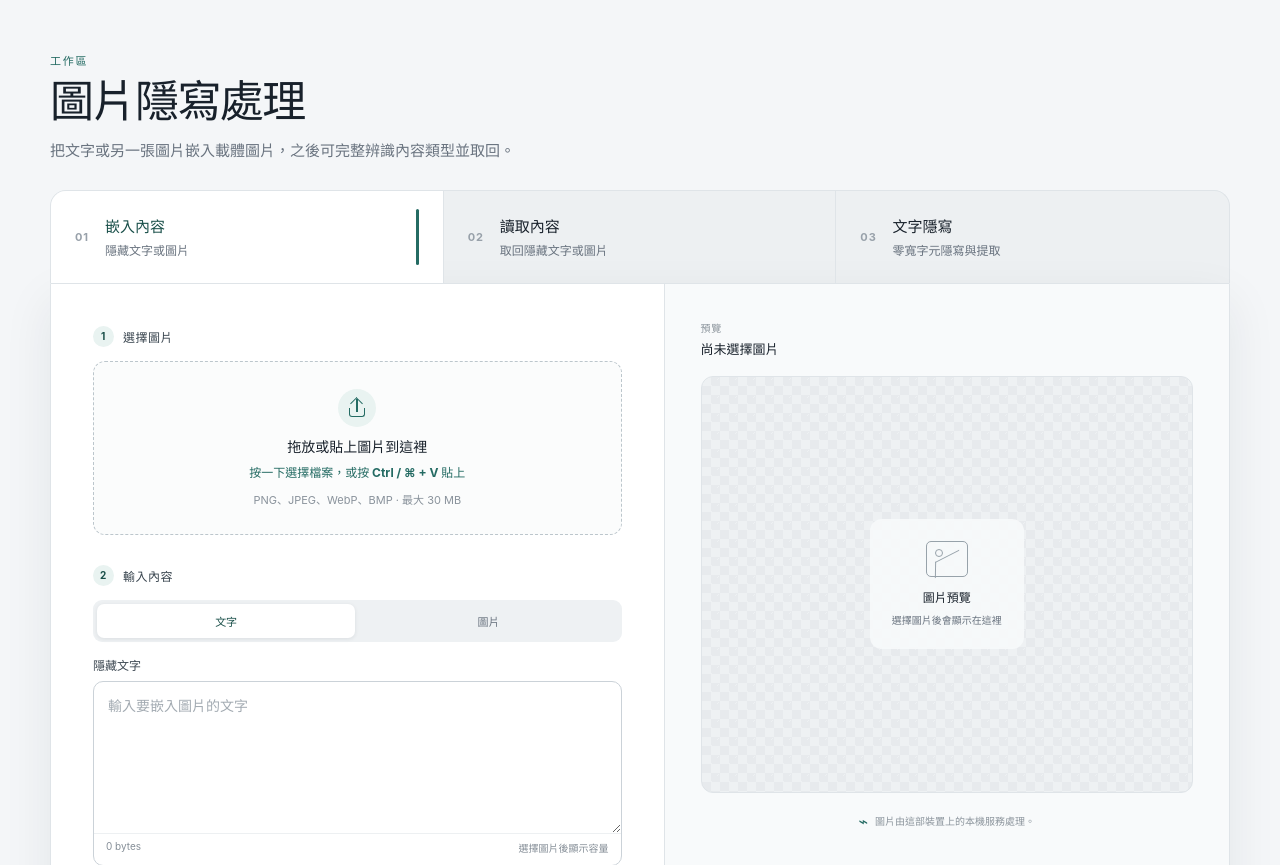
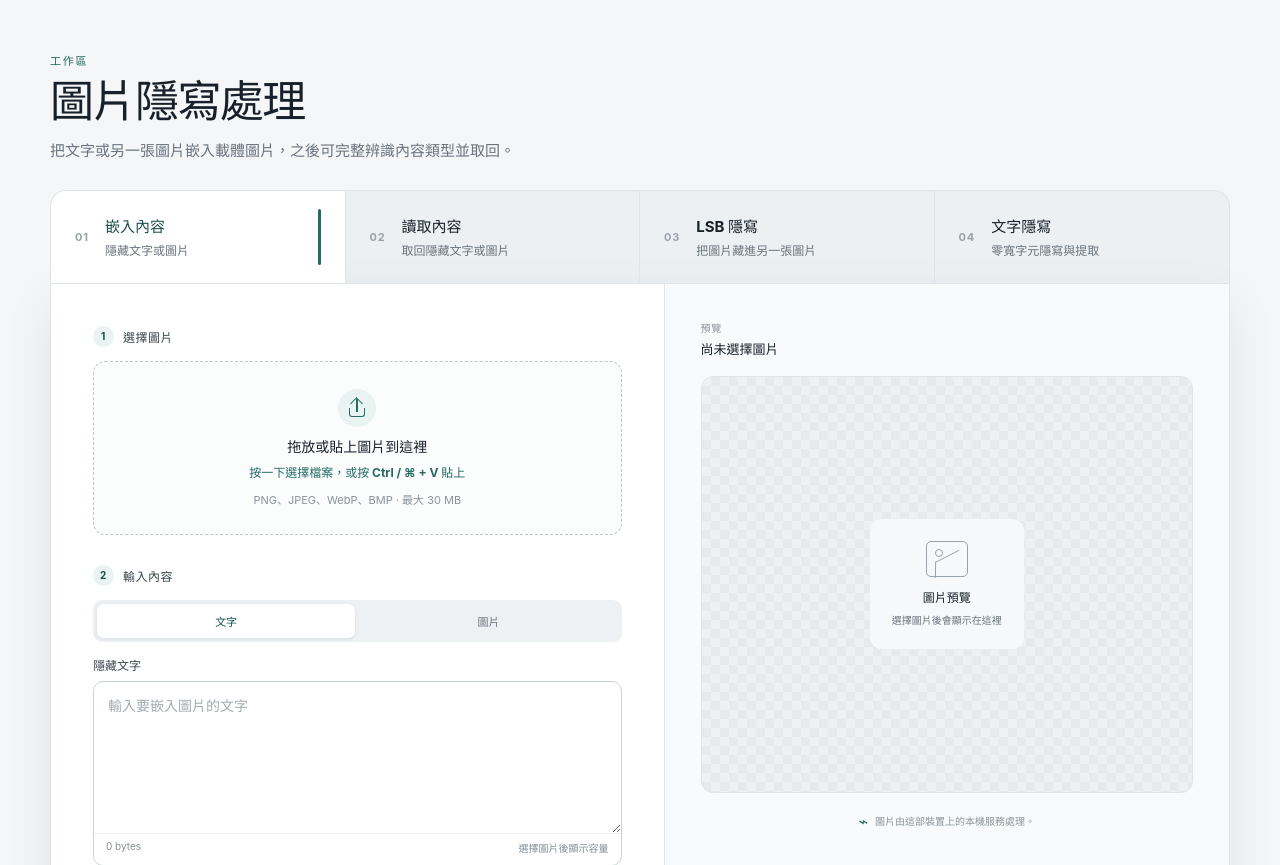
Before and after one commit to asdeq20062/ghostink, a Flask app: page / in a window 1280 px wide. Shown: the part 72-937 px from the top of the page. Run offline with Flask 3, Linux system fonts and the light colour scheme; some libraries are stand-ins or nearby versions.

Commit message:
Implement LSB image steganography functionality in the watermarking application. Add API endpoints for calculating capacity, embedding, and extracting hidden images using LSB technique. Enhance the UI with a dedicated LSB workspace, including file selection, error handling, and preview features. Update CSS for new layout elements and modify JavaScript to manage LSB state and interactions. Add tests to verify LSB functionality and ensure proper handling of image payloads.

```diff
--- a/app.py
+++ b/app.py
@@ -12,6 +12,11 @@ from tempfile import TemporaryDirectory
 from flask import Flask, jsonify, render_template, request, send_file
 from PIL import Image
 
+from lsb_steg import (
+    capacity_from_image as lsb_capacity_from_image,
+    embed_image as lsb_embed_image,
+    extract_image as lsb_extract_image,
+)
 from robust_steg import (
     DEFAULT_REDUNDANCY,
     DEFAULT_STRENGTH,
@@ -196,6 +201,53 @@ def extract():
     )
 
 
+@app.post("/api/lsb/capacity")
+def lsb_capacity():
+    data, _, _ = _uploaded_image()
+    result = lsb_capacity_from_image(data)
+    return jsonify(
+        width=result.width,
+        height=result.height,
+        channel_bits=result.channel_bits,
+        max_payload_bytes=result.max_payload_bytes,
+    )
+
+
+@app.post("/api/lsb/embed")
+def lsb_embed():
+    carrier_data, original_name, _ = _uploaded_image()
+    secret_data, _, _ = _uploaded_hidden_image()
+    result = lsb_embed_image(carrier_data, secret_data)
+    output = io.BytesIO(result.image_bytes)
+    stem = Path(original_name).stem or "image"
+    response = send_file(
+        output,
+        mimetype="image/png",
+        as_attachment=True,
+        download_name=f"{stem}_lsb.png",
+    )
+    response.headers["X-Capacity-Bytes"] = str(result.capacity.max_payload_bytes)
+    response.headers["X-Hidden-Image-Size"] = f"{result.width}x{result.height}"
+    response.headers["X-Hidden-Image-Bytes"] = str(result.payload_bytes)
+    response.headers["Cache-Control"] = "no-store"
+    return response
+
+
+@app.post("/api/lsb/extract")
+def lsb_extract():
+    stego_data, _, _ = _uploaded_image()
+    result = lsb_extract_image(stego_data)
+    response = send_file(
+        io.BytesIO(result.image_bytes),
+        mimetype="image/png",
+        as_attachment=True,
+        download_name="lsb-hidden-image.png",
+    )
+    response.headers["X-Hidden-Image-Size"] = f"{result.width}x{result.height}"
+    response.headers["Cache-Control"] = "no-store"
+    return response
+
+
 @app.errorhandler(StegError)
 def handle_steg_error(error: StegError):
     return jsonify(error=str(error)), 400
--- a/static/app.css
+++ b/static/app.css
@@ -80,7 +80,7 @@ button { color: inherit; }
 
 .mode-tabs {
   display: grid;
-  grid-template-columns: repeat(3, 1fr);
+  grid-template-columns: repeat(4, 1fr);
   border: 1px solid var(--line);
   border-bottom: 0;
   border-radius: 16px 16px 0 0;
@@ -130,8 +130,8 @@ button { color: inherit; }
 .payload-switch { display: grid; grid-template-columns: 1fr 1fr; gap: 4px; margin-bottom: 14px; padding: 4px; border-radius: 9px; background: #eef1f3; }
 .payload-tab { height: 34px; border: 0; border-radius: 7px; background: transparent; color: var(--muted); font-size: 11px; font-weight: 750; cursor: pointer; }
 .payload-tab.active { background: white; color: var(--accent-dark); box-shadow: 0 1px 4px rgba(24, 33, 43, .09); }
-.zero-width-tab { height: 34px; border: 0; border-radius: 7px; background: transparent; color: var(--muted); font-size: 11px; font-weight: 750; cursor: pointer; }
-.zero-width-tab.active { background: white; color: var(--accent-dark); box-shadow: 0 1px 4px rgba(24, 33, 43, .09); }
+.zero-width-tab, .lsb-action-tab { height: 34px; border: 0; border-radius: 7px; background: transparent; color: var(--muted); font-size: 11px; font-weight: 750; cursor: pointer; }
+.zero-width-tab.active, .lsb-action-tab.active { background: white; color: var(--accent-dark); box-shadow: 0 1px 4px rgba(24, 33, 43, .09); }
 .hidden-image-picker { min-height: 82px; display: flex; align-items: center; gap: 13px; padding: 11px; border: 1px dashed var(--line-strong); border-radius: 10px; background: #fbfcfc; cursor: pointer; }
 .hidden-image-picker:hover { border-color: var(--accent); background: #f3f8f7; }
 .hidden-image-picker input { position: absolute; width: 1px; height: 1px; opacity: 0; }
@@ -283,6 +283,13 @@ select:focus { border-color: var(--accent); box-shadow: 0 0 0 3px var(--accent-s
 .zero-width-note strong { font-size: 11px; }
 .zero-width-note p { margin: 5px 0 0; color: #66757c; font-size: 10px; line-height: 1.55; }
 
+.lsb-workspace { min-height: 650px; }
+.lsb-dropzone { min-height: 156px; }
+.section-label > b { font-size: inherit; font-weight: inherit; }
+.lsb-warning { margin-top: 24px; padding: 14px; border-left: 3px solid #d1aa61; border-radius: 0 8px 8px 0; background: #fff8e8; }
+.lsb-warning strong { color: #695124; font-size: 11px; }
+.lsb-warning p { margin: 5px 0 0; color: #756b56; font-size: 10px; line-height: 1.55; }
+
 .toast { position: fixed; left: 50%; bottom: 28px; z-index: 20; transform: translateX(-50%); max-width: calc(100% - 32px); padding: 11px 16px; border-radius: 9px; background: #1e2931; color: white; box-shadow: 0 12px 35px rgba(0,0,0,.18); font-size: 12px; }
 .sr-only { position: absolute; width: 1px; height: 1px; padding: 0; margin: -1px; overflow: hidden; clip: rect(0, 0, 0, 0); white-space: nowrap; border: 0; }
 [hidden] { display: none !important; }
--- a/static/app.js
+++ b/static/app.js
@@ -28,6 +28,17 @@ const keyInput = $("#key");
 const resultCard = $("#result-card");
 const zeroWidthForm = $("#zero-width-form");
 let zeroWidthMode = "hide";
+const lsbState = {
+  mode: "embed",
+  carrierFile: null,
+  carrierObjectUrl: null,
+  secretFile: null,
+  secretObjectUrl: null,
+  resultObjectUrl: null,
+  resultFilename: null,
+  capacity: null,
+  busy: false,
+};
 const supportedImageTypes = new Set(["image/png", "image/jpeg", "image/webp", "image/bmp", "image/x-ms-bmp"]);
 const pastedImageExtensions = {
   "image/png": "png",
@@ -119,13 +130,19 @@ function setMode(mode) {
     tab.setAttribute("aria-selected", String(active));
   });
   const isZeroWidth = mode === "zero-width";
-  $("#image-workspace").hidden = isZeroWidth;
+  const isLsb = mode === "lsb";
+  $("#image-workspace").hidden = isZeroWidth || isLsb;
+  $("#lsb-workspace").hidden = !isLsb;
   $("#zero-width-workspace").hidden = !isZeroWidth;
-  $("#page-title").textContent = isZeroWidth ? "文字隱寫處理" : "圖片隱寫處理";
+  $("#page-title").textContent = isZeroWidth
+    ? "文字隱寫處理"
+    : (isLsb ? "LSB 圖片隱寫" : "圖片隱寫處理");
   $("#page-description").textContent = isZeroWidth
     ? "用 U+200B 與 U+200C 把秘密文字藏進另一段文字，亦可隨時提取。"
-    : "把文字或另一張圖片嵌入載體圖片，之後可完整辨識內容類型並取回。";
-  if (isZeroWidth) return;
+    : (isLsb
+      ? "把一張圖片無損寫入另一張圖片的 RGB 最低有效位元，並可完整提取。"
+      : "把文字或另一張圖片嵌入載體圖片，之後可完整辨識內容類型並取回。");
+  if (isZeroWidth || isLsb) return;
   $$(".embed-only").forEach((node) => { node.hidden = mode !== "embed"; });
   $(".step-number").textContent = mode === "embed" ? "3" : "2";
   $(".button-label").textContent = mode === "embed" ? "產生隱寫圖片" : "讀取隱藏內容";
@@ -318,6 +335,161 @@ async function parseError(response) {
   }
 }
 
+function showLsbError(text) {
+  const node = $("#lsb-error");
+  node.textContent = text;
+  node.hidden = false;
+}
+
+function clearLsbError() {
+  const node = $("#lsb-error");
+  node.textContent = "";
+  node.hidden = true;
+}
+
+function clearLsbResult() {
+  if (lsbState.resultObjectUrl) URL.revokeObjectURL(lsbState.resultObjectUrl);
+  lsbState.resultObjectUrl = null;
+  lsbState.resultFilename = null;
+  $("#lsb-result-card").hidden = true;
+  if (lsbState.carrierObjectUrl) $("#lsb-large-preview").src = lsbState.carrierObjectUrl;
+}
+
+function clearLsbCarrier() {
+  clearLsbError();
+  clearLsbResult();
+  lsbState.carrierFile = null;
+  lsbState.capacity = null;
+  $("#lsb-carrier-input").value = "";
+  if (lsbState.carrierObjectUrl) URL.revokeObjectURL(lsbState.carrierObjectUrl);
+  lsbState.carrierObjectUrl = null;
+  $("#lsb-dropzone").hidden = false;
+  $("#lsb-selected-file").hidden = true;
+  $("#lsb-large-preview").hidden = true;
+  $("#lsb-empty-preview").hidden = false;
+  $("#lsb-image-stage").classList.add("empty");
+  $("#lsb-image-stats").hidden = true;
+  $("#lsb-format-badge").hidden = true;
+  $("#lsb-preview-title").textContent = "尚未選擇圖片";
+  $("#lsb-capacity-label").textContent = "選擇載體圖片後顯示容量。";
+}
+
+function loadImageDimensions(url) {
+  return new Promise((resolve) => {
+    const image = new Image();
+    image.onload = () => resolve({ width: image.naturalWidth, height: image.naturalHeight });
+    image.onerror = () => resolve(null);
+    image.src = url;
+  });
+}
+
+async function updateLsbCapacity() {
+  if (!lsbState.carrierFile) return;
+  const data = new FormData();
+  data.append("image", lsbState.carrierFile);
+  $("#lsb-stat-capacity").textContent = "計算中";
+  try {
+    const response = await fetch("/api/lsb/capacity", { method: "POST", body: data });
+    const payload = await response.json();
+    if (!response.ok) throw new Error(payload.error || "無法計算 LSB 容量");
+    lsbState.capacity = payload.max_payload_bytes;
+    $("#lsb-stat-capacity").textContent = formatBytes(payload.max_payload_bytes);
+    const secretSize = lsbState.secretFile ? `；目前秘密檔案 ${formatBytes(lsbState.secretFile.size)}` : "";
+    $("#lsb-capacity-label").textContent = `最多可寫入 ${formatBytes(payload.max_payload_bytes)} 的 PNG 資料${secretSize}。`;
+  } catch {
+    lsbState.capacity = null;
+    $("#lsb-stat-capacity").textContent = "無法計算";
+  }
+}
+
+async function selectLsbCarrier(file) {
+  clearLsbError();
+  if (!file || !supportedImageTypes.has(file.type.toLowerCase())) {
+    showLsbError("圖片只支援 PNG、JPEG、WebP 或 BMP。");
+    return false;
+  }
+  if (file.size > 30 * 1024 * 1024) {
+    showLsbError("圖片不可大於 30 MB。");
+    return false;
+  }
+
+  clearLsbResult();
+  if (lsbState.carrierObjectUrl) URL.revokeObjectURL(lsbState.carrierObjectUrl);
+  lsbState.carrierFile = file;
+  lsbState.carrierObjectUrl = URL.createObjectURL(file);
+  const dimensions = await loadImageDimensions(lsbState.carrierObjectUrl);
+  if (!dimensions) {
+    clearLsbCarrier();
+    showLsbError("無法讀取這張圖片。");
+    return false;
+  }
+
+  $("#lsb-dropzone").hidden = true;
+  $("#lsb-selected-file").hidden = false;
+  $("#lsb-file-thumb").src = lsbState.carrierObjectUrl;
+  $("#lsb-file-name").textContent = file.name;
+  $("#lsb-file-meta").textContent = `${dimensions.width} × ${dimensions.height} · ${formatBytes(file.size)}`;
+  $("#lsb-large-preview").src = lsbState.carrierObjectUrl;
+  $("#lsb-large-preview").hidden = false;
+  $("#lsb-empty-preview").hidden = true;
+  $("#lsb-image-stage").classList.remove("empty");
+  $("#lsb-preview-title").textContent = file.name;
+  $("#lsb-format-badge").textContent = (file.name.split(".").pop() || "IMG").toUpperCase();
+  $("#lsb-format-badge").hidden = false;
+  $("#lsb-stat-dimensions").textContent = `${dimensions.width} × ${dimensions.height}`;
+  $("#lsb-stat-size").textContent = formatBytes(file.size);
+  $("#lsb-image-stats").hidden = false;
+  await updateLsbCapacity();
+  return true;
+}
+
+async function selectLsbSecret(file) {
+  clearLsbError();
+  if (!file || !supportedImageTypes.has(file.type.toLowerCase())) {
+    showLsbError("秘密圖片只支援 PNG、JPEG、WebP 或 BMP。");
+    return false;
+  }
+  if (file.size > 30 * 1024 * 1024) {
+    showLsbError("秘密圖片不可大於 30 MB。");
+    return false;
+  }
+  clearLsbResult();
+  if (lsbState.secretObjectUrl) URL.revokeObjectURL(lsbState.secretObjectUrl);
+  lsbState.secretFile = file;
+  lsbState.secretObjectUrl = URL.createObjectURL(file);
+  $("#lsb-secret-thumb").src = lsbState.secretObjectUrl;
+  $("#lsb-secret-thumb").hidden = false;
+  $("#lsb-secret-copy strong").textContent = file.name;
+  $("#lsb-secret-copy small").textContent = `${formatBytes(file.size)} · 按一下可更換`;
+  if (lsbState.carrierFile) await updateLsbCapacity();
+  return true;
+}
+
+function setLsbMode(mode) {
+  lsbState.mode = mode;
+  clearLsbError();
+  clearLsbResult();
+  $$(".lsb-action-tab").forEach((tab) => {
+    const active = tab.dataset.lsbMode === mode;
+    tab.classList.toggle("active", active);
+    tab.setAttribute("aria-selected", String(active));
+  });
+  $$(".lsb-embed-only").forEach((node) => { node.hidden = mode !== "embed"; });
+  $("#lsb-carrier-label").textContent = mode === "embed" ? "選擇載體圖片" : "選擇 LSB 隱寫圖片";
+  $("#lsb-dropzone-title").textContent = mode === "embed" ? "拖放或選擇載體圖片" : "拖放或選擇 LSB 隱寫圖片";
+  $("#lsb-dropzone-note").textContent = mode === "embed"
+    ? "載體越大，可隱藏的圖片資料越多"
+    : "只支援本工具產生、未被修改的 PNG";
+  $("#lsb-submit-label").textContent = mode === "embed" ? "產生 LSB 隱寫圖片" : "提取隱藏圖片";
+}
+
+function setLsbBusy(busy, label) {
+  lsbState.busy = busy;
+  $("#lsb-submit").disabled = busy;
+  $("#lsb-processing-label").textContent = label;
+  $("#lsb-processing").hidden = !busy;
+}
+
 form.addEventListener("submit", async (event) => {
   event.preventDefault();
   if (state.busy) return;
@@ -410,11 +582,64 @@ form.addEventListener("submit", async (event) => {
   }
 });
 
+$("#lsb-form").addEventListener("submit", async (event) => {
+  event.preventDefault();
+  if (lsbState.busy) return;
+  clearLsbError();
+  clearLsbResult();
+  if (!lsbState.carrierFile) {
+    showLsbError(lsbState.mode === "embed" ? "請先選擇載體圖片。" : "請先選擇 LSB 隱寫圖片。");
+    return;
+  }
+  if (lsbState.mode === "embed" && !lsbState.secretFile) {
+    showLsbError("請選擇要隱藏的圖片。");
+    return;
+  }
+
+  const data = new FormData();
+  data.append("image", lsbState.carrierFile);
+  if (lsbState.mode === "embed") data.append("hidden_image", lsbState.secretFile);
+  setLsbBusy(true, lsbState.mode === "embed" ? "正在寫入 LSB 資料" : "正在提取隱藏圖片");
+
+  try {
+    const endpoint = lsbState.mode === "embed" ? "/api/lsb/embed" : "/api/lsb/extract";
+    const response = await fetch(endpoint, { method: "POST", body: data });
+    if (!response.ok) throw new Error(await parseError(response));
+    const blob = await response.blob();
+    lsbState.resultObjectUrl = URL.createObjectURL(blob);
+    lsbState.resultFilename = getDownloadName(
+      response,
+      lsbState.mode === "embed" ? "lsb-stego.png" : "lsb-hidden-image.png",
+    );
+    $("#lsb-result-image").src = lsbState.resultObjectUrl;
+    $("#lsb-result-title").textContent = lsbState.mode === "embed" ? "LSB 隱寫圖片已產生" : "隱藏圖片已提取";
+    const hiddenDimensions = response.headers.get("X-Hidden-Image-Size");
+    $("#lsb-result-meta").textContent = [hiddenDimensions, formatBytes(blob.size), lsbState.resultFilename].filter(Boolean).join(" · ");
+    $("#lsb-result-card").hidden = false;
+    if (lsbState.mode === "embed") {
+      $("#lsb-large-preview").src = lsbState.resultObjectUrl;
+      $("#lsb-preview-title").textContent = lsbState.resultFilename;
+      $("#lsb-format-badge").textContent = "PNG";
+      $("#lsb-stat-size").textContent = formatBytes(blob.size);
+    }
+    $("#lsb-result-card").scrollIntoView({ behavior: "smooth", block: "nearest" });
+    toast(lsbState.mode === "embed" ? "LSB 隱寫圖片已完成" : "隱藏圖片已成功提取");
+  } catch (error) {
+    showLsbError(error.message || "LSB 圖片處理失敗。");
+  } finally {
+    setLsbBusy(false, "正在處理 LSB 資料");
+  }
+});
+
 $$(".mode-tab").forEach((tab) => tab.addEventListener("click", () => setMode(tab.dataset.mode)));
 $$(".payload-tab").forEach((tab) => tab.addEventListener("click", () => setPayloadType(tab.dataset.payload)));
 $$(".zero-width-tab").forEach((tab) => tab.addEventListener("click", () => setZeroWidthMode(tab.dataset.zeroWidthMode)));
+$$(".lsb-action-tab").forEach((tab) => tab.addEventListener("click", () => setLsbMode(tab.dataset.lsbMode)));
 fileInput.addEventListener("change", () => selectImage(fileInput.files[0]));
 $("#hidden-image-input").addEventListener("change", (event) => selectHiddenImage(event.target.files[0]));
+$("#lsb-carrier-input").addEventListener("change", (event) => selectLsbCarrier(event.target.files[0]));
+$("#lsb-secret-input").addEventListener("change", (event) => selectLsbSecret(event.target.files[0]));
+$("#lsb-remove-file").addEventListener("click", clearLsbCarrier);
 $("#remove-file").addEventListener("click", clearFile);
 message.addEventListener("input", updateMessageCount);
 $("#redundancy").addEventListener("change", updateCapacity);
@@ -429,6 +654,16 @@ $("#redundancy").addEventListener("change", updateCapacity);
 }));
 dropzone.addEventListener("drop", (event) => selectImage(event.dataTransfer.files[0]));
 
+["dragenter", "dragover"].forEach((name) => $("#lsb-dropzone").addEventListener(name, (event) => {
+  event.preventDefault();
+  $("#lsb-dropzone").classList.add("dragover");
+}));
+["dragleave", "drop"].forEach((name) => $("#lsb-dropzone").addEventListener(name, (event) => {
+  event.preventDefault();
+  $("#lsb-dropzone").classList.remove("dragover");
+}));
+$("#lsb-dropzone").addEventListener("drop", (event) => selectLsbCarrier(event.dataTransfer.files[0]));
+
 document.addEventListener("paste", async (event) => {
   const imageItem = [...(event.clipboardData?.items || [])].find(
     (item) => item.kind === "file" && item.type.startsWith("image/"),
@@ -441,6 +676,14 @@ document.addEventListener("paste", async (event) => {
   const pastedFile = clipboardFile && extension
     ? new File([clipboardFile], `pasted-image.${extension}`, { type: clipboardFile.type })
     : clipboardFile;
+  if (state.mode === "lsb") {
+    if (lsbState.mode === "embed" && lsbState.carrierFile) {
+      if (await selectLsbSecret(pastedFile)) toast("已貼上要隱藏的圖片");
+    } else if (await selectLsbCarrier(pastedFile)) {
+      toast("已從剪貼簿貼上 LSB 圖片");
+    }
+    return;
+  }
   const pasteAsHiddenImage = state.mode === "embed" && state.payloadType === "image";
   if (pasteAsHiddenImage) {
     if (await selectHiddenImage(pastedFile)) toast("已貼上要隱藏的圖片");
@@ -481,6 +724,15 @@ $("#result-action").addEventListener("click", async () => {
   }
 });
 
+$("#lsb-result-action").addEventListener("click", () => {
+  if (!lsbState.resultObjectUrl) return;
+  const link = document.createElement("a");
+  link.href = lsbState.resultObjectUrl;
+  link.download = lsbState.resultFilename || "lsb-image.png";
+  link.click();
+  toast("圖片已下載");
+});
+
 zeroWidthForm.addEventListener("submit", (event) => {
   event.preventDefault();
   $("#zero-width-error").hidden = true;
@@ -513,6 +765,9 @@ window.addEventListener("beforeunload", () => {
   if (state.hiddenObjectUrl) URL.revokeObjectURL(state.hiddenObjectUrl);
   if (state.extractedObjectUrl) URL.revokeObjectURL(state.extractedObjectUrl);
   if (state.outputObjectUrl) URL.revokeObjectURL(state.outputObjectUrl);
+  if (lsbState.carrierObjectUrl) URL.revokeObjectURL(lsbState.carrierObjectUrl);
+  if (lsbState.secretObjectUrl) URL.revokeObjectURL(lsbState.secretObjectUrl);
+  if (lsbState.resultObjectUrl) URL.revokeObjectURL(lsbState.resultObjectUrl);
 });
 
 updateMessageCount();
--- a/templates/index.html
+++ b/templates/index.html
@@ -35,8 +35,12 @@
           <span class="tab-index">02</span>
           <span><strong>讀取內容</strong><small>取回隱藏文字或圖片</small></span>
         </button>
+        <button class="mode-tab" type="button" role="tab" aria-selected="false" data-mode="lsb">
+          <span class="tab-index">03</span>
+          <span><strong>LSB 隱寫</strong><small>把圖片藏進另一張圖片</small></span>
+        </button>
         <button class="mode-tab" type="button" role="tab" aria-selected="false" data-mode="zero-width">
-          <span class="tab-index">03</span>
+          <span class="tab-index">04</span>
           <span><strong>文字隱寫</strong><small>零寬字元隱寫與提取</small></span>
         </button>
       </div>
@@ -196,6 +200,96 @@
         </aside>
       </section>
 
+      <section class="workspace lsb-workspace" id="lsb-workspace" hidden>
+        <form class="control-panel" id="lsb-form" novalidate>
+          <div class="section-label"><span>1</span>選擇操作</div>
+          <div class="payload-switch" role="tablist" aria-label="LSB 隱寫操作">
+            <button class="lsb-action-tab active" type="button" role="tab" aria-selected="true" data-lsb-mode="embed">嵌入圖片</button>
+            <button class="lsb-action-tab" type="button" role="tab" aria-selected="false" data-lsb-mode="extract">提取圖片</button>
+          </div>
+
+          <div class="form-block compact-block">
+            <div class="section-label"><span>2</span><b id="lsb-carrier-label">選擇載體圖片</b></div>
+            <label class="dropzone lsb-dropzone" id="lsb-dropzone" for="lsb-carrier-input">
+              <input id="lsb-carrier-input" name="image" type="file" accept="image/png,image/jpeg,image/webp,image/bmp" />
+              <span class="upload-glyph" aria-hidden="true"><i></i></span>
+              <strong id="lsb-dropzone-title">拖放或選擇載體圖片</strong>
+              <span>PNG、JPEG、WebP 或 BMP</span>
+              <small id="lsb-dropzone-note">載體越大，可隱藏的圖片資料越多</small>
+            </label>
+
+            <div class="selected-file" id="lsb-selected-file" hidden>
+              <div class="file-thumb"><img id="lsb-file-thumb" alt="LSB 圖片預覽" /></div>
+              <div class="file-copy">
+                <strong id="lsb-file-name"></strong>
+                <span id="lsb-file-meta"></span>
+              </div>
+              <button id="lsb-remove-file" class="icon-button" type="button" aria-label="移除圖片">×</button>
+            </div>
+          </div>
+
+          <div class="form-block lsb-embed-only">
+            <div class="section-label"><span>3</span>選擇秘密圖片</div>
+            <label class="hidden-image-picker" id="lsb-secret-picker" for="lsb-secret-input">
+              <input id="lsb-secret-input" name="hidden_image" type="file" accept="image/png,image/jpeg,image/webp,image/bmp" />
+              <img id="lsb-secret-thumb" alt="秘密圖片預覽" hidden />
+              <span id="lsb-secret-copy"><strong>選擇要隱藏的圖片</strong><small>圖片會轉成無損 PNG 後寫入 LSB</small></span>
+            </label>
+            <p class="payload-note" id="lsb-capacity-label">選擇載體圖片後顯示容量。</p>
+          </div>
+
+          <div class="lsb-warning">
+            <strong>請保留 PNG 格式</strong>
+            <p>LSB 資料無法抵抗 JPEG 壓縮、縮放、裁切或圖片編輯；下載後請直接保留原始 PNG。</p>
+          </div>
+
+          <div class="form-error" id="lsb-error" role="alert" hidden></div>
+          <button class="primary-button" id="lsb-submit" type="submit">
+            <span class="button-label" id="lsb-submit-label">產生 LSB 隱寫圖片</span>
+            <span class="button-arrow" aria-hidden="true">→</span>
+          </button>
+        </form>
+
+        <aside class="preview-panel">
+          <div class="preview-heading">
+            <div><span>預覽</span><strong id="lsb-preview-title">尚未選擇圖片</strong></div>
+            <span class="format-badge" id="lsb-format-badge" hidden></span>
+          </div>
+
+          <div class="image-stage empty" id="lsb-image-stage">
+            <img id="lsb-large-preview" alt="LSB 圖片預覽" hidden />
+            <div class="empty-preview" id="lsb-empty-preview">
+              <span class="frame-icon" aria-hidden="true"><i></i></span>
+              <strong>LSB 圖片預覽</strong>
+              <span>選擇圖片後會顯示在這裡</span>
+            </div>
+            <div class="processing" id="lsb-processing" hidden>
+              <span class="spinner" aria-hidden="true"></span>
+              <strong id="lsb-processing-label">正在處理 LSB 資料</strong>
+            </div>
+          </div>
+
+          <div class="image-stats" id="lsb-image-stats" hidden>
+            <div><span>尺寸</span><strong id="lsb-stat-dimensions">—</strong></div>
+            <div><span>檔案大小</span><strong id="lsb-stat-size">—</strong></div>
+            <div><span>LSB 容量</span><strong id="lsb-stat-capacity">—</strong></div>
+          </div>
+
+          <section class="result-card" id="lsb-result-card" hidden>
+            <div class="result-header">
+              <div><span class="result-dot"></span><strong id="lsb-result-title">LSB 處理完成</strong></div>
+              <button id="lsb-result-action" type="button">下載圖片</button>
+            </div>
+            <div class="result-image">
+              <img id="lsb-result-image" alt="LSB 處理結果" />
+            </div>
+            <small id="lsb-result-meta"></small>
+          </section>
+
+          <p class="privacy-note"><span aria-hidden="true">⌁</span>圖片由這部裝置上的本機服務處理。</p>
+        </aside>
+      </section>
+
       <section class="workspace zero-width-workspace" id="zero-width-workspace" hidden>
         <form class="control-panel" id="zero-width-form" novalidate>
           <div class="section-label"><span>1</span>選擇操作</div>
```
Also changed, not shown: lsb_steg.py (added, +158 -0 lines), tests/test_app.py (+43 -0 lines), README.md.
